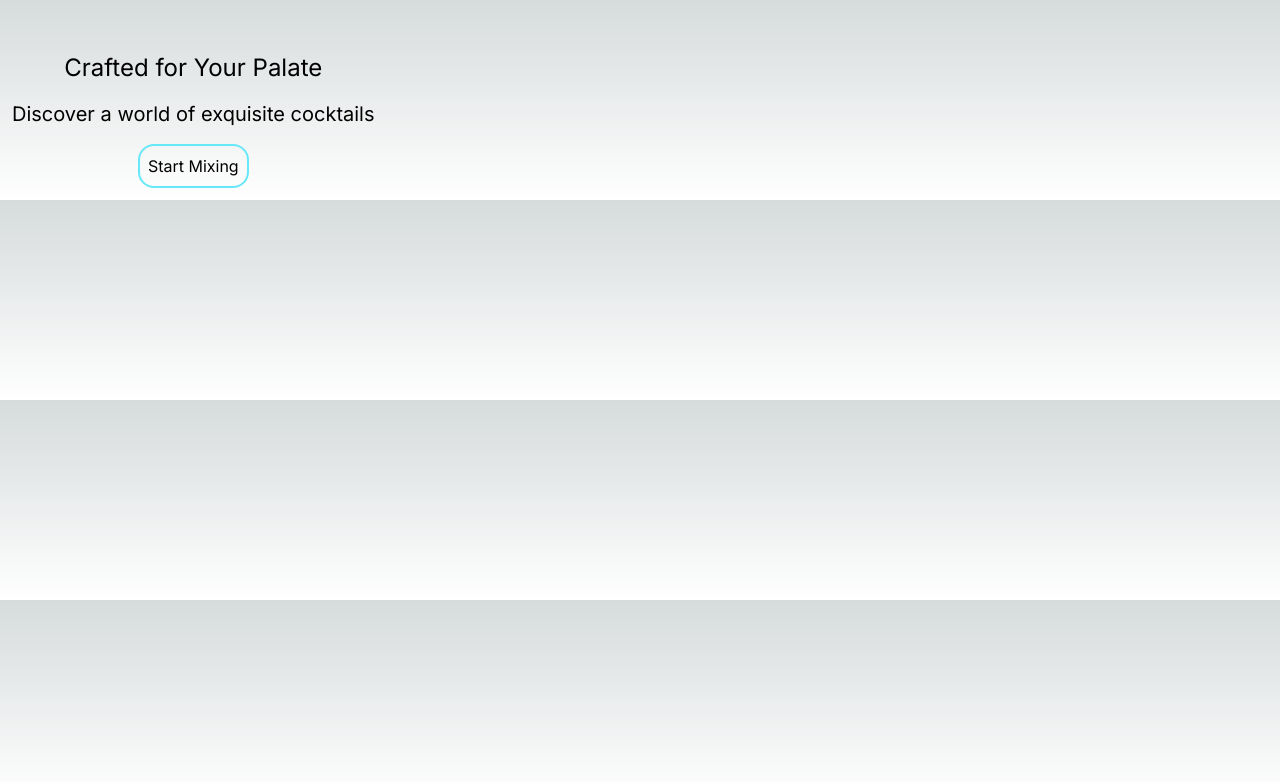
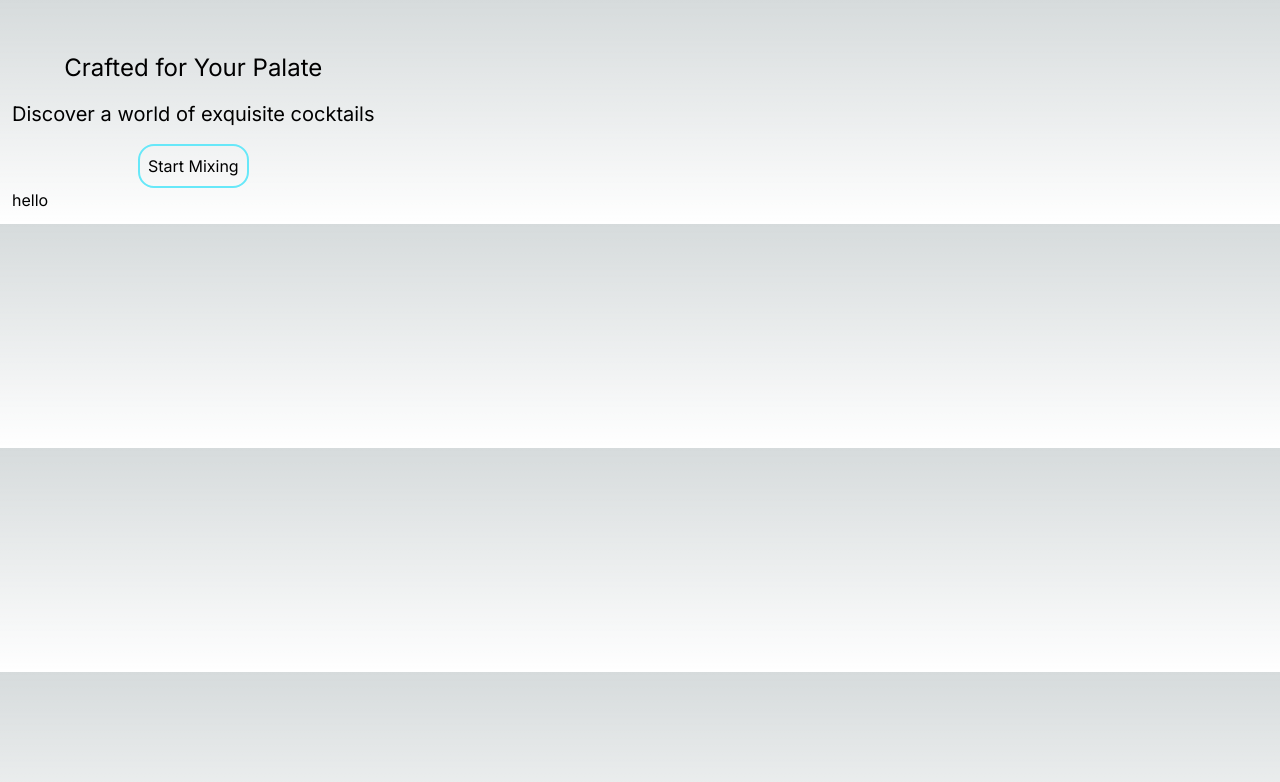
Before and after one commit to kingkwongsta/mixology, a Next.js app: page / in a window 1280 px wide. Shown: the top 782 px of the page. Built offline with nearby package versions, Linux system fonts and the light colour scheme.

Commit message:
pass state and setter to Mood component child

```diff
--- a/src/app/page.js
+++ b/src/app/page.js
@@ -3,6 +3,7 @@ import Image from "next/image";
 import LiquorChoice from "./components/LiquorChoice";
 import Welcome from "./components/Welcome";
 import Preferences from "./components/Preferences";
+import Mood from "./components/Mood";
 import { useState } from "react";
 
 export default function Home() {
@@ -31,6 +32,7 @@ export default function Home() {
       >
         Debug: get liquorChoice state
       </button> */}
+        <Mood userMood={userMood} setUserMood={setUserMood} />
       </div>
       <div className="right-bar">
         {userFlavor && <h3>User Flavor: {userFlavor}</h3>}
```
